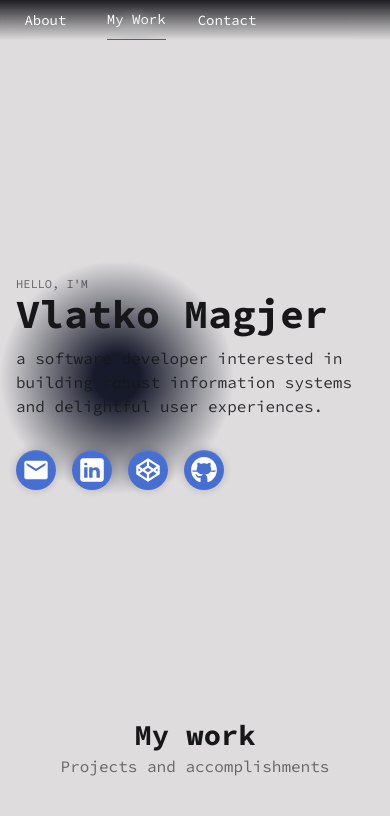
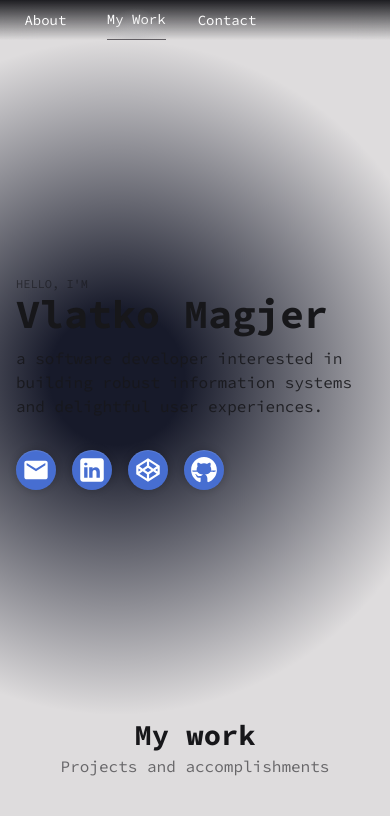
Before and after one commit to vmagjer/my-portfolio, a React (Vite) app: page / in a window 390 px wide. Shown: the top 816 px of the page. Built offline with nearby package versions, Linux system fonts and the light colour scheme.

Commit message:
fix radial gradient on  mobile screens

```diff
--- a/src/features/homeSections/HeroSection.tsx
+++ b/src/features/homeSections/HeroSection.tsx
@@ -110,10 +110,18 @@ const Root = styled.div`
 
   background: var(--section-surface);
   background: radial-gradient(
-    circle closest-side at 30% 50%,
+    circle farthest-side at 30% 50%,
     var(--primary-100) 20%,
     transparent 100%
   );
+
+  @media (min-width: 1000px) {
+    background: radial-gradient(
+      circle closest-side at 30% 50%,
+      var(--primary-100) 20%,
+      transparent 100%
+    );
+  }
 `
 
 const Content = styled.div`
```
